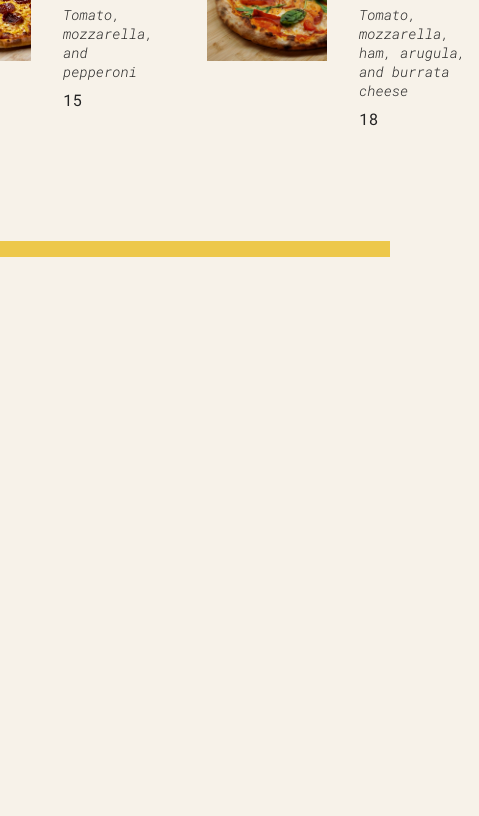
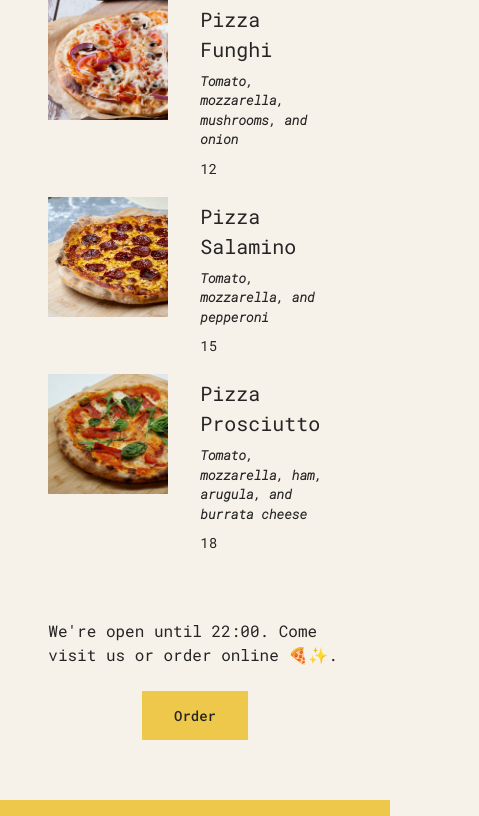
Before and after one commit to Adeyemi7/pizza-menu---shop, a React app: page / in a window 390 px wide. Shown: the part 1005-1821 px from the top of the page, 479 px wide, since content can reach past the window. Before the commit the page ends 1262 px from the top, so only its background shows below. Built offline with nearby package versions, Linux system fonts and the light colour scheme.

Commit message:
ongoing project with react basics with mobile responsiveness

```diff
--- a/src/index.css
+++ b/src/index.css
@@ -0,0 +1,46 @@
+/*
+  1. Use a more-intuitive box-sizing model.
+*/
+*, *::before, *::after {
+    box-sizing: border-box;
+  }
+  /*
+    2. Remove default margin
+  */
+  * {
+    margin: 0;
+  }
+  /*
+    Typographic tweaks!
+    3. Add accessible line-height
+    4. Improve text rendering
+  */
+  body {
+    line-height: 1.5;
+    -webkit-font-smoothing: antialiased;
+  }
+  /*
+    5. Improve media defaults
+  */
+  img, picture, video, canvas, svg {
+    display: block;
+    max-width: 100%;
+  }
+  /*
+    6. Remove built-in form typography styles
+  */
+  input, button, textarea, select {
+    font: inherit;
+  }
+  /*
+    7. Avoid text overflows
+  */
+  p, h1, h2, h3, h4, h5, h6 {
+    overflow-wrap: break-word;
+  }
+  /*
+    8. Create a root stacking context
+  */
+  #root, #__next {
+    isolation: isolate;
+  }
--- a/src/index.js
+++ b/src/index.js
@@ -2,6 +2,7 @@ import React from 'react';
 import ReactDOM from 'react-dom/client';
 import './data.js';
 import './style.css';
+import './index.css'
 
 const pizzaData = [
     {
@@ -99,8 +100,8 @@ function Pizza(props) {
 
 function Footer() {
     const hour = new Date().getHours();
-    const openHour = 12;
-    const closedHour = 23;
+    const openHour = 1;
+    const closedHour = 22;
     const isOpen = hour >= openHour && hour <= closedHour;
     console.log(isOpen);
 
@@ -108,7 +109,7 @@ function Footer() {
         <footer className='footer'>
             {isOpen && (
                 <div className="order">
-                    <p>We're open until {closedHour}:00. Come visit us or order online.</p>
+                    <p>We're open until {closedHour}:00. Come visit us or order online  🍕✨.</p>
                     <button className="btn">Order</button>
                 </div>
             )}
--- a/src/style.css
+++ b/src/style.css
@@ -177,3 +177,43 @@ body {
 .btn:hover {
   background-color: #e9bb24;
 }
+
+@media (max-width:500px){
+  .header h1 {
+    color: #edc84b;
+    text-transform: uppercase;
+    text-align: center;
+    font-size: 4.2rem;
+    font-weight: 500;
+    letter-spacing: 1px;
+    width: 100%;
+    margin-bottom: 2em;
+  }
+  .header h1::before,
+.header h1::after {
+  height: 0px;
+}
+  .container {
+    max-width: 90%;
+    margin: 0 auto;
+    display: block;
+  }
+  ul.pizzas{
+    display: block;
+  }
+  .pizza p {
+    font-size: 1.3rem;
+    font-weight: 700;
+    font-style: italic;
+    margin-bottom: auto;
+  }
+  .pizza span {
+    display: block;
+    font-size: 1.4rem;
+    margin-bottom: 1em;
+  }
+  .footer {
+    padding-top: 3em;
+    font-size: 1.6rem;
+  }
+}
```
